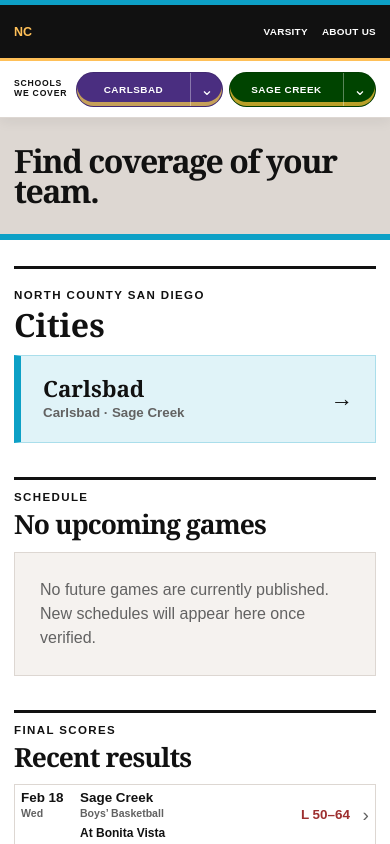
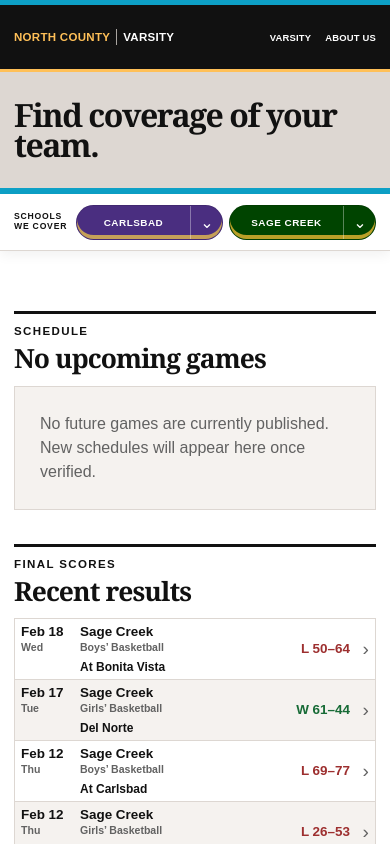
Before and after one commit to mattwilhalme/carlsbad-varsity, a Next.js app: page / in a window 390 px wide. Shown: the top 844 px of the page. Built offline with nearby package versions, Linux system fonts and the light colour scheme.

Commit message:
Refine header and school navigation

```diff
--- a/src/app/globals.css
+++ b/src/app/globals.css
@@ -6,21 +6,21 @@
 a:focus-visible, summary:focus-visible { outline: 3px solid var(--brand-gold); outline-offset: 4px; border-radius: 2px; }
 .page-shell, .header-inner { width: min(1180px, calc(100% - 40px)); margin-inline: auto; }
 .publication-header { position: sticky; top: 0; z-index: 20; color: white; background: #111; border-top: 5px solid var(--brand-blue); border-bottom: 3px solid var(--brand-gold); }
-.publication-header-inner { display: flex; align-items: center; justify-content: space-between; gap: 28px; min-height: 58px; }
-.masthead { display: inline-flex; flex: 0 0 auto; align-items: center; gap: 8px; font-size: 1rem; font-weight: 900; letter-spacing: .08em; text-decoration: none; }
+.publication-header-inner { display: flex; align-items: center; justify-content: space-between; gap: 28px; min-height: 76px; }
+.masthead { display: inline-flex; flex: 0 0 auto; align-items: center; gap: 10px; font-size: 1.28rem; font-weight: 900; letter-spacing: .055em; text-decoration: none; text-transform: uppercase; }
 .masthead span { color: var(--brand-gold); }
-.masthead i { width: 1px; height: 19px; background: var(--brand-sand); opacity: .75; }
+.masthead i { width: 1px; height: 25px; background: var(--brand-sand); opacity: .75; }
 .publication-nav { display: flex; gap: 24px; }
-.publication-nav a { padding: 18px 0 15px; font-size: .74rem; font-weight: 800; letter-spacing: .06em; text-decoration: none; text-transform: uppercase; border-bottom: 3px solid transparent; }
+.publication-nav a { padding: 27px 0 24px; font-size: .78rem; font-weight: 800; letter-spacing: .06em; text-decoration: none; text-transform: uppercase; border-bottom: 3px solid transparent; }
 .publication-nav a:hover { color: var(--brand-gold); border-color: var(--brand-gold); }
-.coverage-navigation { position: sticky; top: 66px; z-index: 15; background: white; border-bottom: 1px solid var(--line); box-shadow: 0 4px 12px rgb(0 0 0 / .06); }
+.coverage-navigation { position: sticky; top: 84px; z-index: 15; background: white; border-bottom: 1px solid var(--line); box-shadow: 0 4px 12px rgb(0 0 0 / .06); }
 .coverage-navigation-inner { display: flex; align-items: center; gap: 18px; min-height: 64px; padding-block: 8px; }
 .coverage-label { flex: 0 0 auto; font-size: .67rem; font-weight: 900; letter-spacing: .09em; text-transform: uppercase; }
 .persistent-school-nav { display: flex; flex-wrap: wrap; gap: 10px; }
 .home-intro { padding: clamp(28px, 4vw, 44px) 0; color: #111; background: var(--brand-sand); border-bottom: 6px solid var(--brand-blue); }
 .home-intro h1 { max-width: 880px; margin: 0; font: 900 clamp(2rem, 4vw, 3.5rem)/.94 Georgia, "Times New Roman", serif; letter-spacing: -.045em; }
 .home-dashboard { padding-block: 26px 80px; }
-.city-directory { display: grid; grid-template-columns: minmax(170px, .45fr) minmax(260px, 1fr); gap: 18px; align-items: stretch; width: min(100%, 900px); margin: 0 auto 34px; }
+.city-directory { display: grid; grid-template-columns: minmax(170px, .45fr) minmax(260px, 1fr); gap: 18px; align-items: stretch; width: min(100%, 900px); margin: 56px auto 0; }
 .city-directory > div { padding: 20px 0; border-top: 3px solid #111; }
 .city-directory h2 { margin: 0; font: 900 2rem/1 Georgia, serif; }
 .city-entry { display: flex; align-items: center; justify-content: space-between; gap: 20px; min-height: 88px; padding: 18px 22px; color: #111; background: color-mix(in srgb, var(--brand-blue) 13%, white); border: 1px solid color-mix(in srgb, var(--brand-blue) 35%, white); border-left: 7px solid var(--brand-blue); text-decoration: none; }
@@ -194,13 +194,13 @@
 .visually-hidden { position: absolute; width: 1px; height: 1px; padding: 0; margin: -1px; overflow: hidden; clip: rect(0, 0, 0, 0); white-space: nowrap; border: 0; }
 @media (max-width: 760px) {
   .page-shell, .header-inner { width: min(100% - 28px, 1180px); }
-  .publication-header-inner { gap: 10px; min-height: 53px; }
-  .masthead { gap: 0; font-size: 0; }
-  .masthead span { font-size: .78rem; }
-  .masthead i { display: none; }
+  .publication-header-inner { gap: 10px; min-height: 64px; }
+  .masthead { gap: 6px; font-size: .72rem; letter-spacing: .025em; }
+  .masthead span { font-size: .72rem; }
+  .masthead i { display: block; height: 16px; }
   .publication-nav { gap: 14px; }
-  .publication-nav a { padding-block: 16px 13px; font-size: .62rem; letter-spacing: .03em; }
-  .coverage-navigation { top: 61px; }
+  .publication-nav a { padding-block: 21px 18px; font-size: .59rem; letter-spacing: .02em; }
+  .coverage-navigation { top: 72px; }
   .coverage-navigation-inner { gap: 8px; min-height: 56px; padding-block: 7px; }
   .coverage-label { max-width: 54px; font-size: .54rem; line-height: 1.15; }
   .persistent-school-nav { flex: 1; flex-wrap: nowrap; gap: 6px; }
--- a/src/app/layout.tsx
+++ b/src/app/layout.tsx
@@ -11,5 +11,5 @@
 };
 
 export default function RootLayout({ children }: Readonly<{ children: React.ReactNode }>) {
-  return <html lang="en" data-scroll-behavior="smooth"><body><PublicationHeader /><SchoolNav />{children}<footer className="footer"><div className="page-shell footer-inner"><div><strong>North County Varsity</strong><p>Independent high school sports coverage for North County San Diego.</p></div><nav aria-label="Footer"><Link href="/about/">About Us</Link><a href="mailto:mwilhalme@gmail.com?subject=North%20County%20Varsity%20coverage%20request">Request Coverage</a><a href="mailto:mwilhalme@gmail.com?subject=Contact%20North%20County%20Varsity">Contact Us</a></nav></div></footer></body></html>;
+  return <html lang="en" data-scroll-behavior="smooth"><body><PublicationHeader /><SchoolNav placement="global" />{children}<footer className="footer"><div className="page-shell footer-inner"><div><strong>North County Varsity</strong><p>Independent high school sports coverage for North County San Diego.</p></div><nav aria-label="Footer"><Link href="/about/">About Us</Link><a href="mailto:mwilhalme@gmail.com?subject=North%20County%20Varsity%20coverage%20request">Request Coverage</a><a href="mailto:mwilhalme@gmail.com?subject=Contact%20North%20County%20Varsity">Contact Us</a></nav></div></footer></body></html>;
 }
--- a/src/app/page.tsx
+++ b/src/app/page.tsx
@@ -1,4 +1,5 @@
 import Link from "next/link";
+import { SchoolNav } from "@/components/SchoolNav";
 import { cities, games, schools, stories, teams } from "@/data/site-data";
 import type { Game } from "@/domain/models";
 
@@ -45,17 +46,18 @@
   return (
     <main>
       <section className="home-intro"><div className="page-shell"><h1>Find coverage of your team.</h1></div></section>
+      <SchoolNav placement="home" />
       <section className="page-shell home-dashboard" aria-label="North County Varsity dashboard">
-        <section className="city-directory" aria-labelledby="cities-heading">
-          <div><p className="kicker">North County San Diego</p><h2 id="cities-heading">Cities</h2></div>
-          {Object.values(cities).map((city) => <Link className="city-entry" href={`/${city.slug}/`} key={city.slug}><span><strong>{city.name}</strong><small>{city.schoolSlugs.map((slug) => schools[slug].shortName).join(" · ")}</small></span><b aria-hidden="true">→</b></Link>)}
-        </section>
         <section className="home-section" aria-labelledby="schedule-heading">
           <div className="home-section-heading"><div><p className="kicker">Schedule</p><h2 id="schedule-heading">{featuredGames.length && displayDate === today ? "Today’s games" : featuredGames.length ? "Next game day" : "No upcoming games"}</h2></div>{displayDate && <time dateTime={displayDate}>{new Date(`${displayDate}T12:00:00`).toLocaleDateString("en-US", { weekday: "long", month: "long", day: "numeric" })}</time>}</div>
           {featuredGames.length ? <div className="home-game-list">{featuredGames.map((game) => <GameRow game={game} key={game.id} />)}</div> : <p className="home-empty">No future games are currently published. New schedules will appear here once verified.</p>}
         </section>
         {recentResults.length > 0 && <section className="home-section" aria-labelledby="results-heading"><div className="home-section-heading"><div><p className="kicker">Final scores</p><h2 id="results-heading">Recent results</h2></div></div><div className="home-game-list">{recentResults.map((game) => <GameRow game={game} key={game.id} />)}</div></section>}
         {publishedStories.length > 0 && <section className="home-section" aria-labelledby="coverage-heading"><div className="home-section-heading"><div><p className="kicker">Reporting</p><h2 id="coverage-heading">Latest coverage</h2></div></div><div className="story-grid">{publishedStories.map((story) => <article className="story-card" key={story.id}><p className="eyebrow">{story.source}</p><h3>{story.articleUrl ? <a href={story.articleUrl}>{story.headline}</a> : story.headline}</h3><p>{story.summary}</p></article>)}</div></section>}
+        <section className="city-directory" aria-labelledby="cities-heading">
+          <div><p className="kicker">Explore the region</p><h2 id="cities-heading">Cities</h2></div>
+          {Object.values(cities).map((city) => <Link className="city-entry" href={`/${city.slug}/`} key={city.slug}><span><strong>{city.name}</strong><small>{city.schoolSlugs.map((slug) => schools[slug].shortName).join(" · ")}</small></span><b aria-hidden="true">→</b></Link>)}
+        </section>
       </section>
     </main>
   );
--- a/src/components/PublicationHeader.tsx
+++ b/src/components/PublicationHeader.tsx
@@ -5,7 +5,7 @@
     <header className="publication-header">
       <div className="header-inner publication-header-inner">
         <Link className="masthead" href="/" aria-label="North County Varsity home">
-          <span>NC</span><i aria-hidden="true" /> VARSITY
+          <span>North County</span><i aria-hidden="true" /> Varsity
         </Link>
         <nav className="publication-nav" aria-label="Publication">
           <Link href="/">Varsity</Link>
--- a/src/components/SchoolNav.tsx
+++ b/src/components/SchoolNav.tsx
@@ -2,6 +2,7 @@
 
 import Link from "next/link";
 import { usePathname } from "next/navigation";
+import { useEffect, useRef, useState } from "react";
 import { cities, games, schoolPath, schools, teams } from "@/data/site-data";
 import type { SchoolSlug, SportSlug } from "@/domain/models";
 
@@ -27,20 +28,37 @@
   return { schoolSlug: team?.schoolSlug, sportSlug: team?.sportSlug };
 }
 
-export function SchoolNav() {
+export function SchoolNav({ placement = "global" }: { placement?: "global" | "home" }) {
   const pathname = usePathname();
   const { schoolSlug, sportSlug } = routeContext(pathname);
+  const [openSchool, setOpenSchool] = useState<SchoolSlug | null>(null);
+  const navigationRef = useRef<HTMLElement>(null);
+  const isHome = pathname === "/";
+
+  useEffect(() => {
+    function closeOnOutsideClick(event: PointerEvent) {
+      if (!navigationRef.current?.contains(event.target as Node)) setOpenSchool(null);
+    }
+    document.addEventListener("pointerdown", closeOnOutsideClick);
+    return () => document.removeEventListener("pointerdown", closeOnOutsideClick);
+  }, []);
+
+  if ((placement === "global" && isHome) || (placement === "home" && !isHome)) return null;
+
   return (
-    <nav className="coverage-navigation" aria-label="Schools we cover">
+    <nav className={`coverage-navigation coverage-navigation-${placement}`} aria-label="Schools we cover" ref={navigationRef}>
       <div className="page-shell coverage-navigation-inner">
         <span className="coverage-label">Schools we cover</span>
         <div className="persistent-school-nav">
           {Object.values(schools).map((school) => (
             <div className="school-selector" key={school.slug} data-active={school.slug === schoolSlug ? "true" : undefined} style={{ "--team-primary": school.colors.primary, "--team-gold": school.colors.gold } as React.CSSProperties}>
-              <Link href={schoolPath(school.slug)} aria-current={school.slug === schoolSlug && !sportSlug ? "page" : undefined}>{school.shortName}</Link>
-              <details>
-                <summary aria-label={`Choose a ${school.shortName} sport`}><span aria-hidden="true">⌄</span></summary>
-                <div className="school-sport-menu">
+              <Link href={schoolPath(school.slug)} aria-current={school.slug === schoolSlug && !sportSlug ? "page" : undefined} onClick={() => setOpenSchool(null)}>{school.shortName}</Link>
+              <details open={openSchool === school.slug}>
+                <summary aria-label={`Choose a ${school.shortName} sport`} onClick={(event) => {
+                  event.preventDefault();
+                  setOpenSchool((current) => current === school.slug ? null : school.slug);
+                }}><span aria-hidden="true">⌄</span></summary>
+                <div className="school-sport-menu" onClick={() => setOpenSchool(null)}>
                   <Link href={schoolPath(school.slug)} aria-current={school.slug === schoolSlug && !sportSlug ? "page" : undefined}>All schedules</Link>
                   {school.sports.map((sport) => <Link key={sport} href={schoolPath(school.slug, sport)} aria-current={school.slug === schoolSlug && sport === sportSlug ? "page" : undefined}>{sportLabels[sport]}</Link>)}
                 </div>
```
